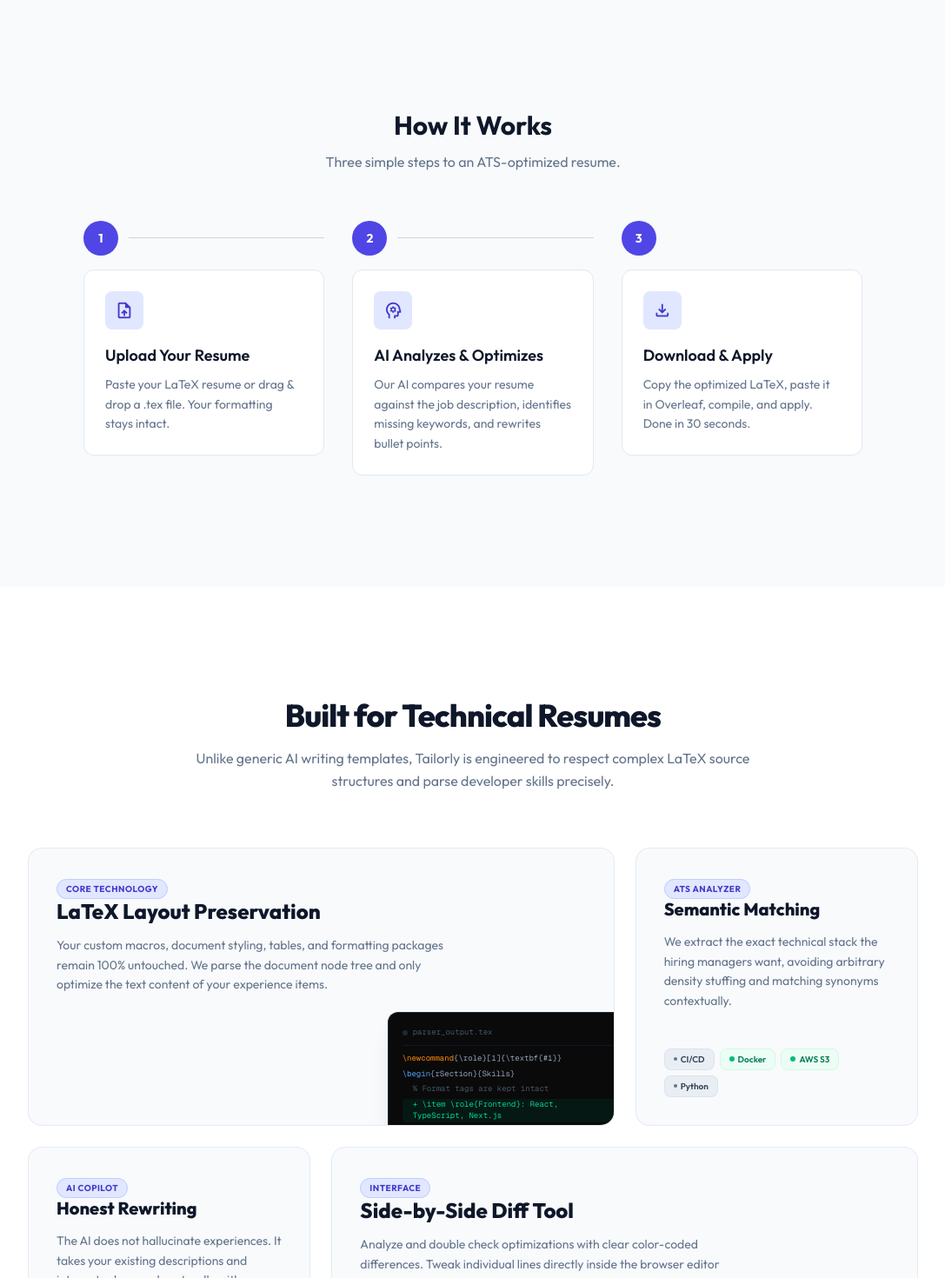
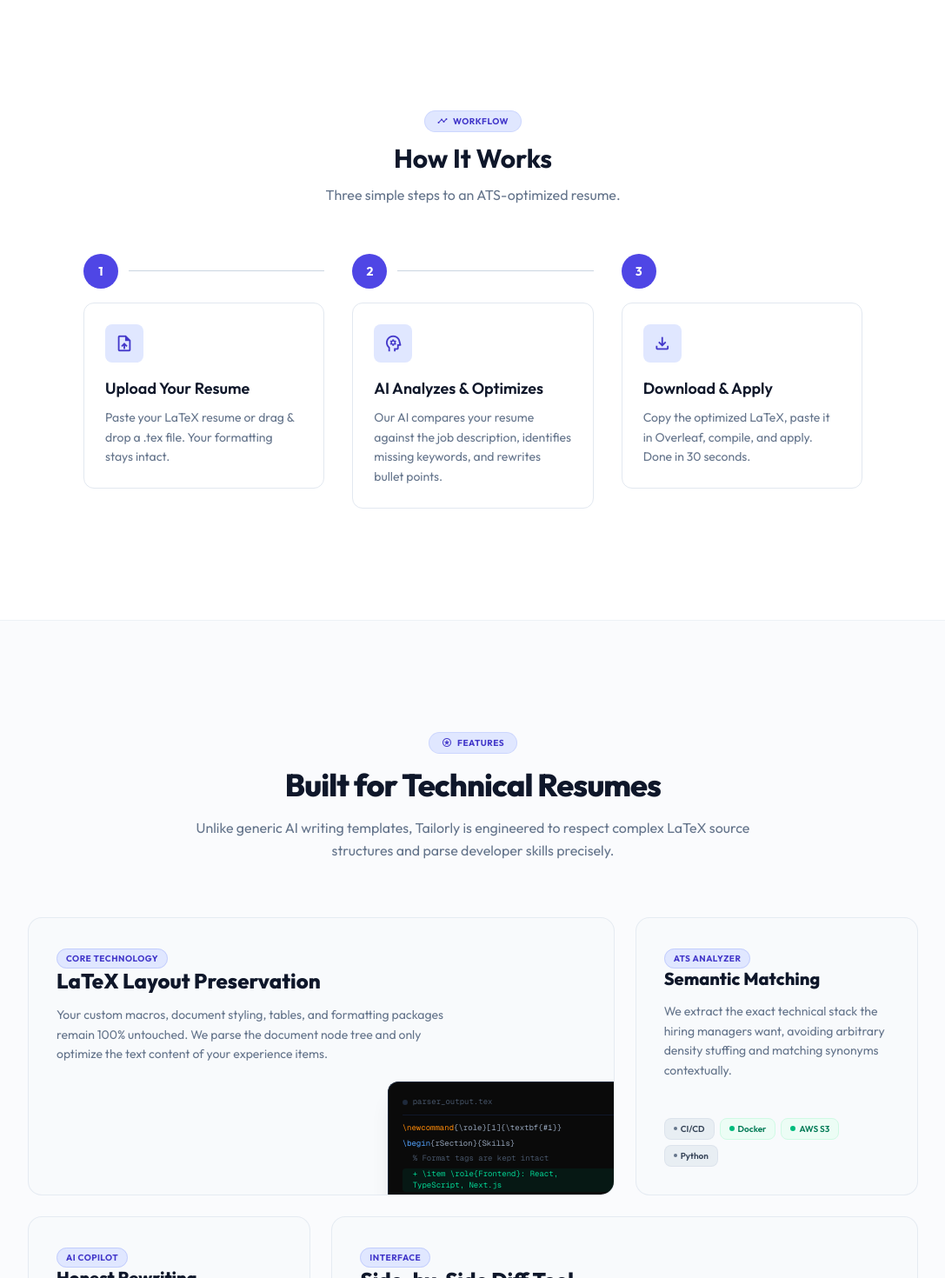
Before and after one commit to Abhinavthakur20/Resume-tailor, a Next.js app: page / in a window 1280 px wide. Shown: the part 840-2310 px from the top of the page at 87% size, without its empty margins (96-1183 px from the left). Built offline with nearby package versions, Linux system fonts and the light colour scheme.

Commit message:
feat: add landing page components and placeholder workspace layout

```diff
--- a/src/app/app/workspace/page.tsx
+++ b/src/app/app/workspace/page.tsx
@@ -139,3 +139,9 @@ export default function WorkspacePage() {
                 </div>
               )}
             </div>
+          )}
+        </div>
+      </div>
+    </div>
+  );
+}
--- a/src/components/landing/FAQ.tsx
+++ b/src/components/landing/FAQ.tsx
@@ -14,9 +14,13 @@ export default function FAQ() {
   const [openIndex, setOpenIndex] = useState<number | null>(null);
 
   return (
-    <section id="faq" className="py-16 md:py-32 px-6 md:px-12">
+    <section id="faq" className="py-16 md:py-32 px-6 md:px-12 bg-neutral-50/60 border-b border-neutral-200/40">
       <div className="max-w-2xl mx-auto">
         <div className="text-center mb-14">
+          <span className="inline-flex items-center gap-1.5 px-3.5 py-1 rounded-full text-[10px] font-bold bg-primary-50 text-primary-600 border border-primary-100/80 uppercase tracking-wider mb-3">
+            <span className="material-symbols-outlined" style={{ fontSize: 12 }}>quiz</span>
+            Questions
+          </span>
           <h2 className="text-3xl font-bold text-neutral-900 mb-3">Frequently Asked Questions</h2>
           <p className="text-neutral-500">Common questions about Tailorly.</p>
         </div>
--- a/src/components/landing/Features.tsx
+++ b/src/components/landing/Features.tsx
@@ -2,10 +2,14 @@ import React from "react";
 
 export default function Features() {
   return (
-    <section id="features" className="py-16 md:py-32 px-6 md:px-12 bg-white">
+    <section id="features" className="py-16 md:py-32 px-6 md:px-12 bg-neutral-50/70 border-t border-b border-neutral-200/50">
       <div className="max-w-5xl mx-auto">
         {/* Section Header */}
         <div className="text-center max-w-2xl mx-auto mb-16">
+          <span className="inline-flex items-center gap-1.5 px-3.5 py-1 rounded-full text-[10px] font-bold bg-primary-50 text-primary-600 border border-primary-100/80 uppercase tracking-wider mb-4">
+            <span className="material-symbols-outlined" style={{ fontSize: 12 }}>stars</span>
+            Features
+          </span>
           <h2 className="text-3xl sm:text-4xl font-extrabold text-neutral-900 tracking-tight mb-4">
             Built for Technical Resumes
           </h2>
--- a/src/components/landing/HowItWorks.tsx
+++ b/src/components/landing/HowItWorks.tsx
@@ -20,9 +20,13 @@ const steps = [
 
 export default function HowItWorks() {
   return (
-    <section id="how-it-works" className="py-16 md:py-32 px-6 md:px-12 bg-neutral-50">
+    <section id="how-it-works" className="py-16 md:py-32 px-6 md:px-12 bg-white border-t border-neutral-100">
       <div className="max-w-4xl mx-auto">
         <div className="text-center mb-14">
+          <span className="inline-flex items-center gap-1.5 px-3.5 py-1 rounded-full text-[10px] font-bold bg-primary-50 text-primary-600 border border-primary-100/80 uppercase tracking-wider mb-3">
+            <span className="material-symbols-outlined" style={{ fontSize: 12 }}>timeline</span>
+            Workflow
+          </span>
           <h2 className="text-3xl font-bold text-neutral-900 mb-3">How It Works</h2>
           <p className="text-neutral-500">Three simple steps to an ATS-optimized resume.</p>
         </div>
--- a/src/components/landing/Testimonials.tsx
+++ b/src/components/landing/Testimonials.tsx
@@ -23,9 +23,13 @@ const testimonials = [
 
 export default function Testimonials() {
   return (
-    <section className="py-16 md:py-32 px-6 md:px-12">
+    <section className="py-16 md:py-32 px-6 md:px-12 bg-white border-b border-neutral-100">
       <div className="max-w-4xl mx-auto">
         <div className="text-center mb-14">
+          <span className="inline-flex items-center gap-1.5 px-3.5 py-1 rounded-full text-[10px] font-bold bg-primary-50 text-primary-600 border border-primary-100/80 uppercase tracking-wider mb-3">
+            <span className="material-symbols-outlined" style={{ fontSize: 12 }}>chat</span>
+            Social Proof
+          </span>
           <h2 className="text-3xl font-bold text-neutral-900 mb-3">What Users Say</h2>
           <p className="text-neutral-500">Real feedback from developers and job seekers.</p>
         </div>
```
